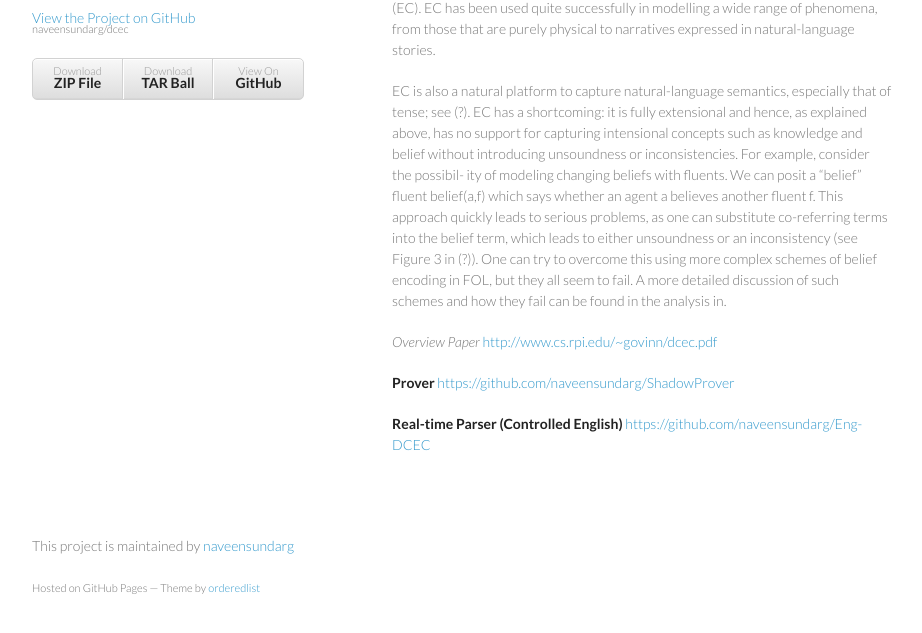
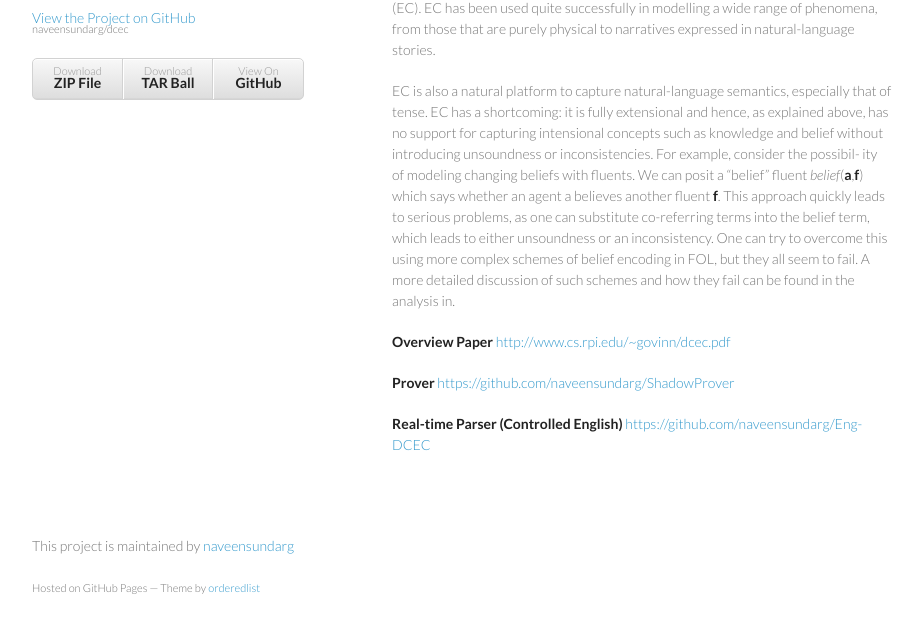
Before and after one commit to naveensundarg/dcec, a plain HTML site: page index.html in a window 1280 px wide. Shown: the part 133-766 px from the top of the page, without its empty margins (178-1100 px from the left). Drawn offline with Linux system fonts and the light colour scheme.

```diff
--- a/index.html
+++ b/index.html
@@ -33,9 +33,9 @@
 
 <p>DCEC is a quantified modal logic that builds upon on the first-order Event Calculus (EC). EC has been used quite successfully in modelling a wide range of phenomena, from those that are purely physical to narratives expressed in natural-language stories.</p>
 
-<p>EC is also a natural platform to capture natural-language semantics, especially that of tense; see (?). EC has a shortcoming: it is fully extensional and hence, as explained above, has no support for capturing intensional concepts such as knowledge and belief without introducing unsoundness or inconsistencies. For example, consider the possibil- ity of modeling changing beliefs with fluents. We can posit a “belief” fluent belief(a,f) which says whether an agent a believes another fluent f. This approach quickly leads to serious problems, as one can substitute co-referring terms into the belief term, which leads to either unsoundness or an inconsistency (see Figure 3 in (?)). One can try to overcome this using more complex schemes of belief encoding in FOL, but they all seem to fail. A more detailed discussion of such schemes and how they fail can be found in the analysis in.</p>
+<p>EC is also a natural platform to capture natural-language semantics, especially that of tense. EC has a shortcoming: it is fully extensional and hence, as explained above, has no support for capturing intensional concepts such as knowledge and belief without introducing unsoundness or inconsistencies. For example, consider the possibil- ity of modeling changing beliefs with fluents. We can posit a “belief” fluent <em>belief</em>(<strong>a</strong>,<strong>f</strong>) which says whether an agent a believes another fluent <strong>f</strong>. This approach quickly leads to serious problems, as one can substitute co-referring terms into the belief term, which leads to either unsoundness or an inconsistency. One can try to overcome this using more complex schemes of belief encoding in FOL, but they all seem to fail. A more detailed discussion of such schemes and how they fail can be found in the analysis in.</p>
 
-<p><em>Overview Paper</em> <a href="http://www.cs.rpi.edu/%7Egovinn/dcec.pdf">http://www.cs.rpi.edu/~govinn/dcec.pdf</a></p>
+<p><strong>Overview Paper</strong> <a href="http://www.cs.rpi.edu/%7Egovinn/dcec.pdf">http://www.cs.rpi.edu/~govinn/dcec.pdf</a></p>
 
 <p><strong>Prover</strong> <a href="https://github.com/naveensundarg/ShadowProver">https://github.com/naveensundarg/ShadowProver</a></p>
 
```
Also changed, not shown: params.json (+1 -1 lines).
